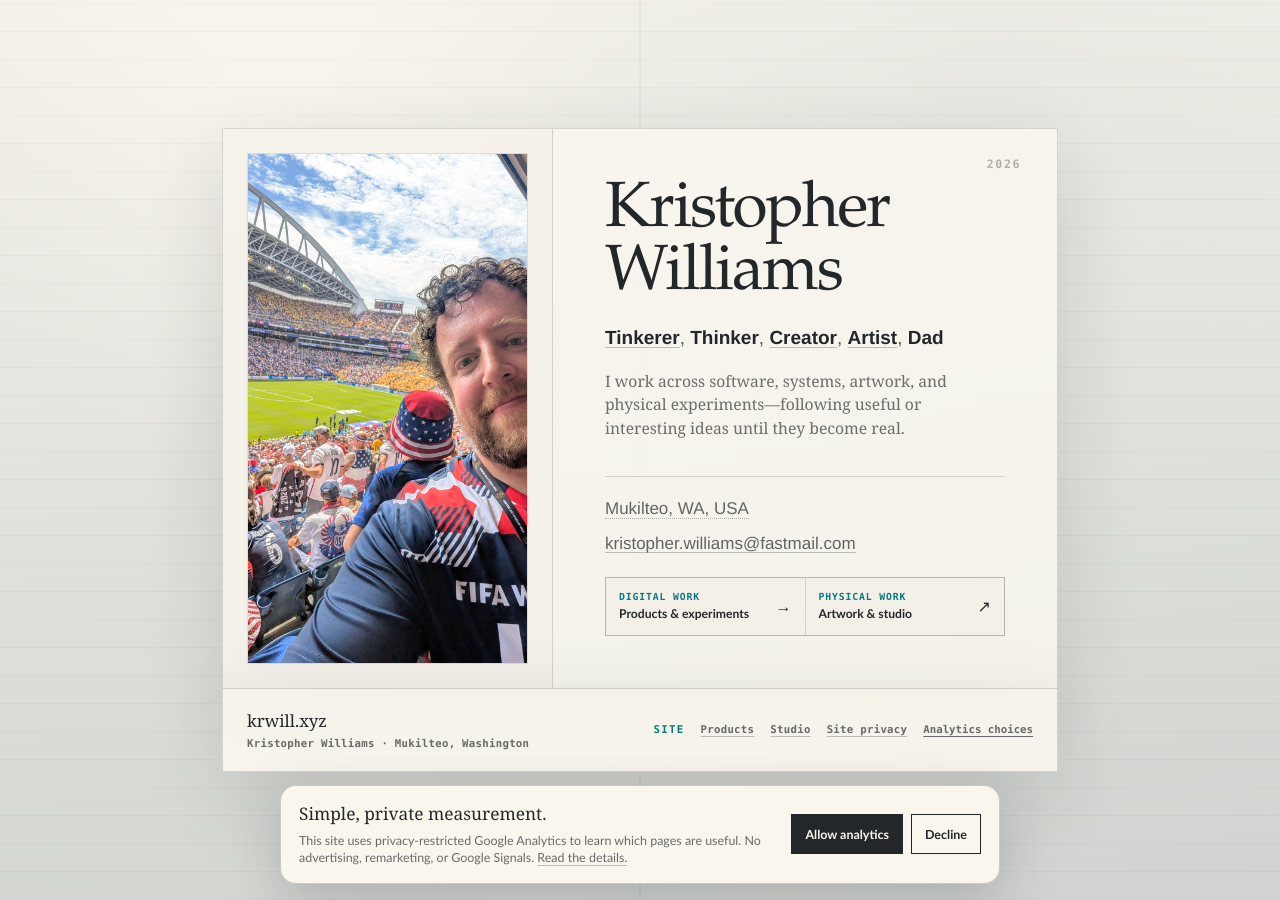
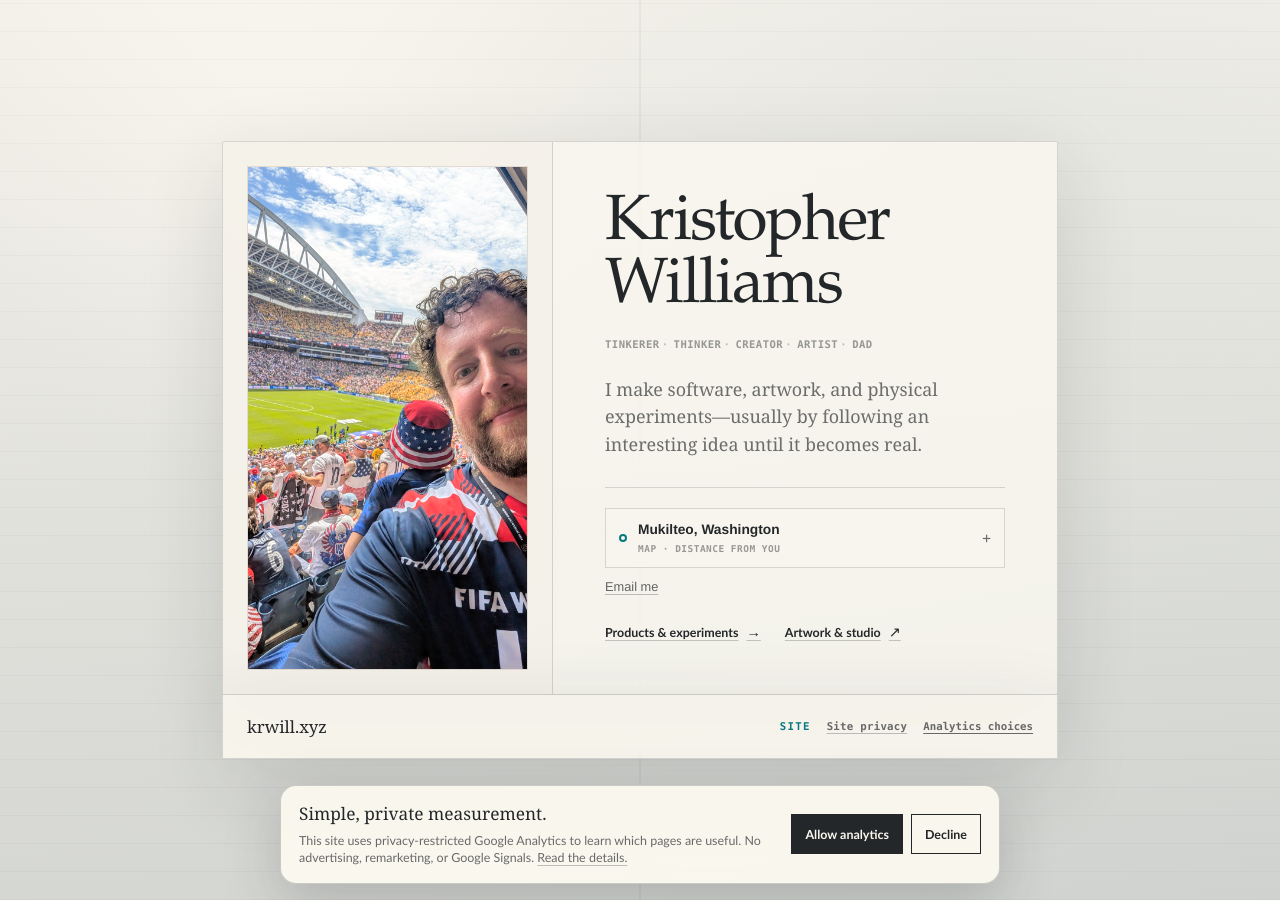
Before and after one commit to krwillxyz/krwillxyz.github.io, a Jekyll site: the page built from index.md, in a window 1280 px wide. Built offline with Jekyll 4.4.1, drawn with Linux system fonts in a browser that asks for light colours.

Commit message:
Simplify personal front door

```diff
--- a/_layouts/default.html
+++ b/_layouts/default.html
@@ -236,18 +236,6 @@
     align-content: center;
   }
 
-  .year-mark {
-    position: absolute;
-    top: clamp(18px, 3vw, 28px);
-    right: clamp(22px, 4vw, 36px);
-    margin: 0;
-    color: rgba(36, 39, 41, 0.34);
-    font-family: ui-monospace, "SFMono-Regular", Menlo, Consolas, monospace;
-    font-size: 0.72rem;
-    font-weight: 700;
-    letter-spacing: 0.14em;
-  }
-
   h1 {
     margin: 0;
     max-width: 13ch;
@@ -258,24 +246,48 @@
     line-height: 0.98;
   }
 
-  .role-line {
-    margin: 18px 0 0;
-    color: rgba(36, 39, 41, 0.74);
-    max-width: 38ch;
-    font-family: "Avenir Next", Avenir, "Helvetica Neue", Helvetica, Arial, sans-serif;
-    font-size: clamp(16px, 1.85vw, 19px);
-    font-weight: 520;
-    letter-spacing: 0;
-    line-height: 1.42;
+  .identity-facets {
+    display: flex;
+    flex-wrap: wrap;
+    gap: 5px 14px;
+    margin: 17px 0 0;
+    color: var(--ink-faint);
+    font-family: ui-monospace, "SFMono-Regular", Menlo, Consolas, monospace;
+    font-size: 0.66rem;
+    font-weight: 700;
+    letter-spacing: 0.045em;
+    line-height: 1.4;
+    text-transform: uppercase;
+  }
+
+  .identity-facets > * {
+    position: relative;
+  }
+
+  .identity-facets > * + *::before {
+    content: "·";
+    position: absolute;
+    right: calc(100% + 5px);
+    color: rgba(36, 39, 41, 0.28);
+  }
+
+  .identity-facets a {
+    text-decoration: none;
+  }
+
+  .identity-facets a:hover,
+  .identity-facets a:focus-visible {
+    color: var(--ink);
+    text-decoration: underline;
   }
 
   .identity-intro {
-    max-width: 42ch;
-    margin: 18px 0 0;
+    max-width: 37ch;
+    margin: 24px 0 0;
     color: rgba(36, 39, 41, 0.66);
     font-family: Georgia, "Times New Roman", serif;
-    font-size: 0.98rem;
-    line-height: 1.5;
+    font-size: clamp(1rem, 1.8vw, 1.12rem);
+    line-height: 1.55;
   }
 
   a {
@@ -292,68 +304,8 @@
     text-decoration-color: currentColor;
   }
 
-  .role-link {
-    position: relative;
-    display: inline-block;
-    color: var(--ink);
-    font-weight: 680;
-  }
-
-  .tooltip {
-    position: absolute;
-    left: 0;
-    top: calc(100% + 8px);
-    width: max-content;
-    max-width: 210px;
-    padding: 7px 9px;
-    background: rgba(36, 39, 41, 0.94);
-    color: var(--paper-warm);
-    font-family: ui-monospace, "SFMono-Regular", Menlo, Consolas, monospace;
-    font-size: 0.68rem;
-    font-weight: 650;
-    letter-spacing: 0.04em;
-    line-height: 1.25;
-    text-transform: uppercase;
-    opacity: 0;
-    pointer-events: none;
-    transform: translateY(-4px);
-    transition: opacity 0.16s ease, transform 0.16s ease;
-  }
-
-  .tooltip-link:hover .tooltip,
-  .tooltip-link:focus-visible .tooltip {
-    opacity: 1;
-    transform: translateY(0);
-  }
-
-  .dad-joke {
-    cursor: help;
-    outline: none;
-  }
-
-  .dad-joke .tooltip {
-    right: 0;
-    left: auto;
-    max-width: 260px;
-    text-transform: none;
-    letter-spacing: 0.02em;
-  }
-
-  .dad-joke:hover .tooltip,
-  .dad-joke:focus-visible .tooltip {
-    opacity: 1;
-    transform: translateY(0);
-  }
-
-  .role-link:last-of-type .tooltip {
-    right: 0;
-    left: auto;
-  }
-
   .identity-facts {
-    margin: clamp(22px, 4vw, 36px) 0 0;
-    display: grid;
-    gap: 10px;
+    margin: 28px 0 0;
     color: rgba(36, 39, 41, 0.7);
     font-family: "Avenir Next", Avenir, "Helvetica Neue", Helvetica, Arial, sans-serif;
     font-size: clamp(15px, 1.8vw, 17px);
@@ -369,128 +321,143 @@
   }
 
   .identity-paths {
-    display: grid;
-    grid-template-columns: repeat(2, minmax(0, 1fr));
-    gap: 1px;
-    margin-top: 20px;
-    border: 1px solid var(--rule);
-    background: var(--rule);
+    display: flex;
+    flex-wrap: wrap;
+    gap: 10px 24px;
+    margin-top: 26px;
   }
 
   .identity-paths a {
-    position: relative;
-    min-width: 0;
-    padding: 13px 34px 13px 13px;
-    background: rgba(250, 247, 239, 0.82);
+    display: inline-flex;
+    align-items: baseline;
+    gap: 8px;
     color: var(--ink);
-    text-decoration: none;
-  }
-
-  .identity-paths span,
-  .identity-paths strong {
-    display: block;
-  }
-
-  .identity-paths span {
-    margin-bottom: 4px;
-    color: #087982;
-    font-family: ui-monospace, "SFMono-Regular", Menlo, Consolas, monospace;
-    font-size: 0.61rem;
-    font-weight: 800;
-    letter-spacing: 0.09em;
-    text-transform: uppercase;
+    text-decoration-color: rgba(36, 39, 41, 0.24);
   }
 
   .identity-paths strong {
-    font-size: 0.76rem;
-    line-height: 1.3;
+    font-size: 0.78rem;
+    line-height: 1.4;
   }
 
   .identity-paths i {
-    position: absolute;
-    top: 50%;
-    right: 13px;
     font-family: Georgia, "Times New Roman", serif;
-    font-size: 1rem;
+    font-size: 0.9rem;
     font-style: normal;
-    transform: translateY(-50%);
     transition: transform 0.16s ease;
   }
 
   .identity-paths a:hover i,
   .identity-paths a:focus-visible i {
-    transform: translate(3px, -50%);
+    transform: translateX(3px);
   }
 
   .identity-facts a {
     font-weight: 520;
   }
 
-  .email-line {
-    max-width: 100%;
+  .identity-location {
+    border: 1px solid var(--rule);
+    background: rgba(250, 247, 239, 0.62);
   }
 
-  .email-line a {
-    white-space: normal;
+  .identity-location summary {
+    position: relative;
+    display: grid;
+    gap: 2px;
+    padding: 11px 38px 11px 32px;
+    cursor: pointer;
+    list-style: none;
   }
 
-  .location-field {
-    position: relative;
-    overflow: visible;
-    width: max-content;
-    max-width: 100%;
+  .identity-location summary::-webkit-details-marker {
+    display: none;
   }
 
-  .location-trigger {
-    cursor: help;
-    border-bottom: 1px dotted rgba(36, 39, 41, 0.34);
-    outline: none;
+  .identity-location summary::before {
+    content: "";
+    position: absolute;
+    top: 50%;
+    left: 13px;
+    width: 8px;
+    height: 8px;
+    border: 2px solid #087982;
+    border-radius: 50%;
+    transform: translateY(-50%);
   }
 
-  .location-trigger:focus-visible {
-    border-bottom-color: var(--ink);
+  .identity-location summary::after {
+    content: "+";
+    position: absolute;
+    top: 50%;
+    right: 13px;
+    color: var(--ink-soft);
+    font-family: ui-monospace, "SFMono-Regular", Menlo, Consolas, monospace;
+    font-size: 0.9rem;
+    transform: translateY(-50%);
   }
 
-  .map-popover {
-    position: absolute;
-    z-index: 5;
-    left: 0;
-    bottom: calc(100% + 10px);
-    width: min(320px, 78vw);
-    padding: 10px;
-    background: rgba(250, 247, 239, 0.96);
-    border: 1px solid var(--rule);
-    box-shadow: 0 18px 50px rgba(36, 39, 41, 0.16);
-    opacity: 0;
-    pointer-events: none;
-    transform: translateY(6px);
-    transition: opacity 0.16s ease, transform 0.16s ease;
+  .identity-location[open] summary::after {
+    content: "−";
   }
 
-  .location-field:hover .map-popover,
-  .location-field:focus-within .map-popover {
-    opacity: 1;
-    transform: translateY(0);
+  .identity-location summary span {
+    color: var(--ink);
+    font-size: 0.86rem;
+    font-weight: 620;
   }
 
-  .map-popover iframe {
+  .identity-location summary small {
+    color: var(--ink-faint);
+    font-family: ui-monospace, "SFMono-Regular", Menlo, Consolas, monospace;
+    font-size: 0.59rem;
+    font-weight: 700;
+    letter-spacing: 0.055em;
+    text-transform: uppercase;
+  }
+
+  .identity-map {
+    padding: 0 10px 10px;
+  }
+
+  .identity-map iframe {
     display: block;
     width: 100%;
-    height: 190px;
-    border: 1px solid rgba(36, 39, 41, 0.12);
-    filter: saturate(0.82) contrast(0.94);
+    height: 156px;
+    border: 1px solid var(--rule);
+    background: var(--fog);
+    filter: saturate(0.78) contrast(0.94);
   }
 
-  .map-caption {
-    display: block;
-    margin-top: 8px;
-    color: var(--ink-soft);
-    font-family: ui-monospace, "SFMono-Regular", Menlo, Consolas, monospace;
+  .identity-map-actions {
+    display: flex;
+    flex-wrap: wrap;
+    align-items: baseline;
+    gap: 6px 12px;
+    padding: 9px 2px 0;
+  }
+
+  .identity-map-actions button {
+    padding: 0;
+    border: 0;
+    border-bottom: 1px solid rgba(36, 39, 41, 0.28);
+    background: transparent;
+    color: var(--ink);
+    cursor: pointer;
+    font: inherit;
+    font-size: 0.72rem;
+    font-weight: 680;
+  }
+
+  .identity-map-actions output {
+    color: var(--ink-faint);
     font-size: 0.67rem;
-    font-weight: 700;
-    letter-spacing: 0.08em;
     line-height: 1.35;
-    text-transform: uppercase;
+  }
+
+  .identity-email {
+    margin-top: 10px !important;
+    font-size: 0.8rem;
   }
 
   .resume-card {
@@ -930,6 +897,10 @@
     color: #087982;
   }
 
+  .home .site-footer-note {
+    display: none;
+  }
+
   @media (min-width: 780px) {
     .identity-card {
       grid-template-columns: minmax(260px, 340px) minmax(0, 1fr);
@@ -958,26 +929,8 @@
       padding: 18px;
     }
 
-    .year-mark {
-      position: static;
-      margin: 0 0 18px;
-    }
-
     .identity-copy {
       padding: 24px;
-    }
-
-    .role-line {
-      max-width: none;
-    }
-
-    .dad-joke .tooltip {
-      right: auto;
-      left: 0;
-    }
-
-    .map-popover {
-      width: min(260px, 82vw);
     }
 
     .home main {
@@ -997,10 +950,6 @@
       width: 100%;
       margin: 0;
       border-top: 1px solid var(--rule);
-    }
-
-    .identity-paths {
-      grid-template-columns: 1fr;
     }
 
     .resume-sections section {
@@ -1127,8 +1076,10 @@
     </div>
     <nav class="site-footer-links" aria-label="krwill.xyz site links">
       <span class="site-footer-context">Site</span>
+      {% unless page.body_class == 'home' %}
       <a href="/products/">Products</a>
       <a href="https://studio.driftingforms.com" target="_blank" rel="noopener noreferrer">Studio</a>
+      {% endunless %}
       <a href="/privacy/">Site privacy</a>
       <button type="button" id="analytics-choices">Analytics choices</button>
     </nav>
@@ -1139,6 +1090,49 @@
     image.addEventListener("dragstart", (event) => event.preventDefault());
     image.addEventListener("contextmenu", (event) => event.preventDefault());
   });
+
+  (function () {
+    const location = document.getElementById("identity-location");
+    const frame = location?.querySelector("iframe[data-src]");
+    const button = document.getElementById("distance-from-mukilteo");
+    const result = document.getElementById("distance-from-mukilteo-result");
+
+    if (!location || !frame || !button || !result) return;
+
+    location.addEventListener("toggle", () => {
+      if (location.open && !frame.hasAttribute("src")) frame.src = frame.dataset.src;
+    }, { once: true });
+
+    button.addEventListener("click", () => {
+      if (!navigator.geolocation) {
+        result.textContent = "Location is not available in this browser.";
+        return;
+      }
+
+      result.textContent = "Finding the distance…";
+      navigator.geolocation.getCurrentPosition(({ coords }) => {
+        const toRadians = (degrees) => degrees * Math.PI / 180;
+        const mukilteo = { latitude: 47.9445, longitude: -122.3046 };
+        const latitudeDelta = toRadians(mukilteo.latitude - coords.latitude);
+        const longitudeDelta = toRadians(mukilteo.longitude - coords.longitude);
+        const latitudeA = toRadians(coords.latitude);
+        const latitudeB = toRadians(mukilteo.latitude);
+        const a = Math.sin(latitudeDelta / 2) ** 2
+          + Math.cos(latitudeA) * Math.cos(latitudeB) * Math.sin(longitudeDelta / 2) ** 2;
+        const kilometers = 6371 * 2 * Math.atan2(Math.sqrt(a), Math.sqrt(1 - a));
+        const miles = kilometers * 0.621371;
+        const roundedMiles = miles < 10 ? miles.toFixed(1) : Math.round(miles).toLocaleString();
+        const roundedKilometers = kilometers < 10 ? kilometers.toFixed(1) : Math.round(kilometers).toLocaleString();
+        result.textContent = `About ${roundedMiles} mi (${roundedKilometers} km) from Mukilteo.`;
+      }, () => {
+        result.textContent = "No location shared.";
+      }, {
+        enableHighAccuracy: false,
+        maximumAge: 300000,
+        timeout: 10000
+      });
+    });
+  }());
 
   (function () {
     const analytics = window.krwillAnalytics;
--- a/index.md
+++ b/index.md
@@ -15,35 +15,37 @@ bio_image: /assets/images/world-cup-bio.jpg
   </figure>
 
   <div class="identity-copy">
-    <p class="year-mark">{{ site.time | date: "%Y" }}</p>
     <h1 id="page-title">Kristopher Williams</h1>
-    <p class="role-line">
-      <a class="role-link tooltip-link" href="/products/" aria-label="Tinkerer. Things I’ve made.">Tinkerer<span class="tooltip" role="tooltip">Things I’ve made</span></a>,
-      <span class="role-link tooltip-link" tabindex="0">Thinker<span class="tooltip" role="tooltip">Asking better questions</span></span>,
-      <a class="role-link tooltip-link" href="https://www.instagram.com/krwillxyz/" target="_blank" rel="noopener noreferrer" aria-label="Creator. Visit Instagram.">Creator<span class="tooltip" role="tooltip">Instagram</span></a>,
-      <a class="role-link tooltip-link" href="https://driftingforms.com" target="_blank" rel="noopener noreferrer" aria-label="Artist. Check out my artistic side.">Artist<span class="tooltip" role="tooltip">Check out my artistic side</span></a>,
-      <span class="role-link dad-joke" tabindex="0">Dad<span class="tooltip" role="tooltip">When does a joke become a dad joke? When it becomes apparent.</span></span>
+    <p class="identity-facets">
+      <a href="/products/">Tinkerer</a>
+      <a href="/resume/">Thinker</a>
+      <a href="https://www.instagram.com/krwillxyz/" target="_blank" rel="noopener noreferrer">Creator</a>
+      <a href="https://studio.driftingforms.com" target="_blank" rel="noopener noreferrer">Artist</a>
+      <span>Dad</span>
     </p>
-    <p class="identity-intro">I work across software, systems, artwork, and physical experiments—following useful or interesting ideas until they become real.</p>
+    <p class="identity-intro">I make software, artwork, and physical experiments—usually by following an interesting idea until it becomes real.</p>
 
     <div class="identity-facts" aria-label="Identity details">
-      <p class="location-field">
-        <span class="location-trigger" tabindex="0">Mukilteo, WA, USA</span>
-        <span class="map-popover" role="tooltip" aria-label="Map showing Mukilteo north of Seattle on Puget Sound">
+      <details class="identity-location" id="identity-location">
+        <summary><span>Mukilteo, Washington</span><small>Map · distance from you</small></summary>
+        <div class="identity-map">
           <iframe
             title="Map showing Mukilteo, Washington, north of Seattle"
-            src="https://www.openstreetmap.org/export/embed.html?bbox=-122.521%2C47.548%2C-122.189%2C48.010&amp;layer=mapnik&amp;marker=47.9445%2C-122.3046"
+            data-src="https://www.openstreetmap.org/export/embed.html?bbox=-122.521%2C47.548%2C-122.189%2C48.010&amp;layer=mapnik&amp;marker=47.9445%2C-122.3046"
             loading="lazy"
             referrerpolicy="no-referrer-when-downgrade"></iframe>
-          <span class="map-caption">On Puget Sound, just north of Seattle.</span>
-        </span>
-      </p>
-      <p class="email-line"><a href="mailto:kristopher.williams@fastmail.com">kristopher.williams<wbr>@fastmail.com</a></p>
+          <div class="identity-map-actions">
+            <button type="button" id="distance-from-mukilteo">How far from you?</button>
+            <output id="distance-from-mukilteo-result" aria-live="polite">Location is used once, here in your browser.</output>
+          </div>
+        </div>
+      </details>
+      <p class="identity-email"><a href="mailto:kristopher.williams@fastmail.com">Email me</a></p>
     </div>
 
     <nav class="identity-paths" aria-label="Explore Kristopher Williams's work">
-      <a href="/products/"><span>Digital work</span><strong>Products &amp; experiments</strong><i aria-hidden="true">→</i></a>
-      <a href="https://studio.driftingforms.com" target="_blank" rel="noopener noreferrer"><span>Physical work</span><strong>Artwork &amp; studio</strong><i aria-hidden="true">↗</i></a>
+      <a href="/products/"><strong>Products &amp; experiments</strong><i aria-hidden="true">→</i></a>
+      <a href="https://studio.driftingforms.com" target="_blank" rel="noopener noreferrer"><strong>Artwork &amp; studio</strong><i aria-hidden="true">↗</i></a>
     </nav>
   </div>
 </section>
```
Also changed, not shown: privacy/index.md (+6 -1 lines).
